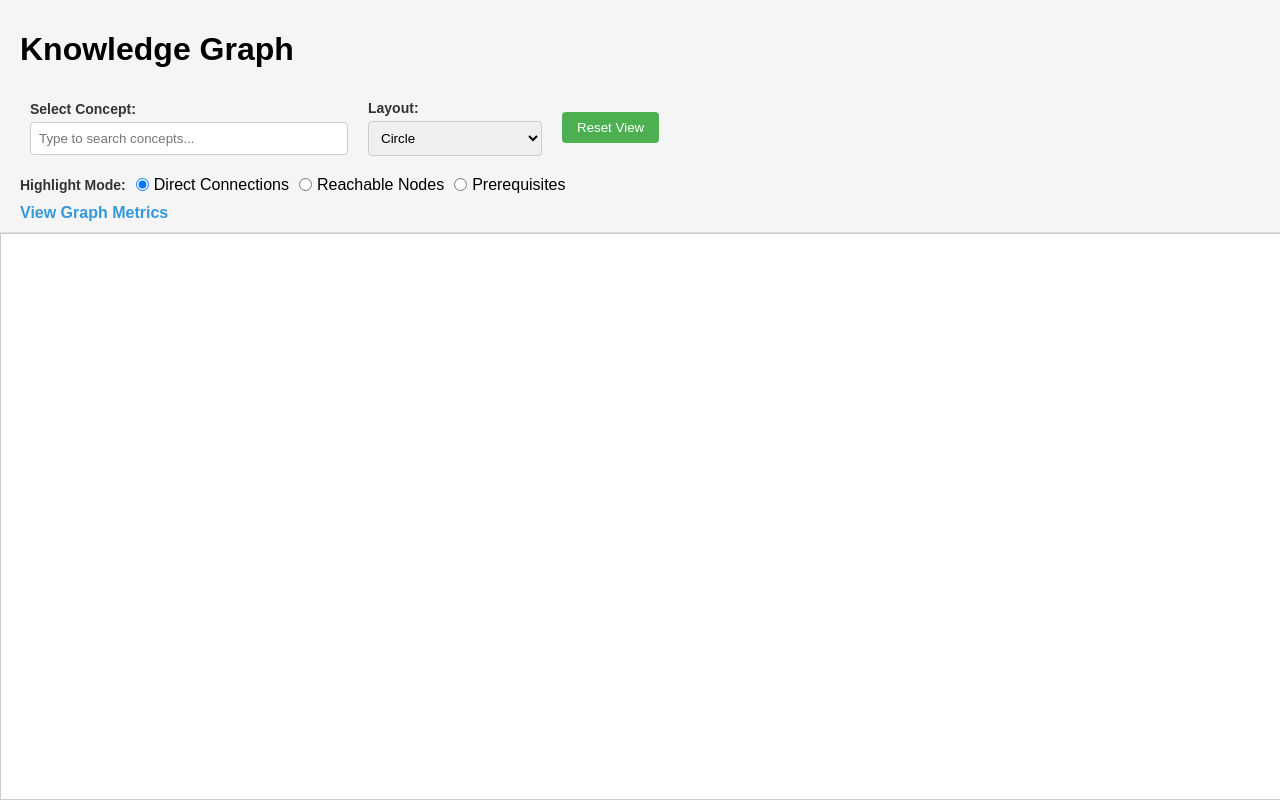
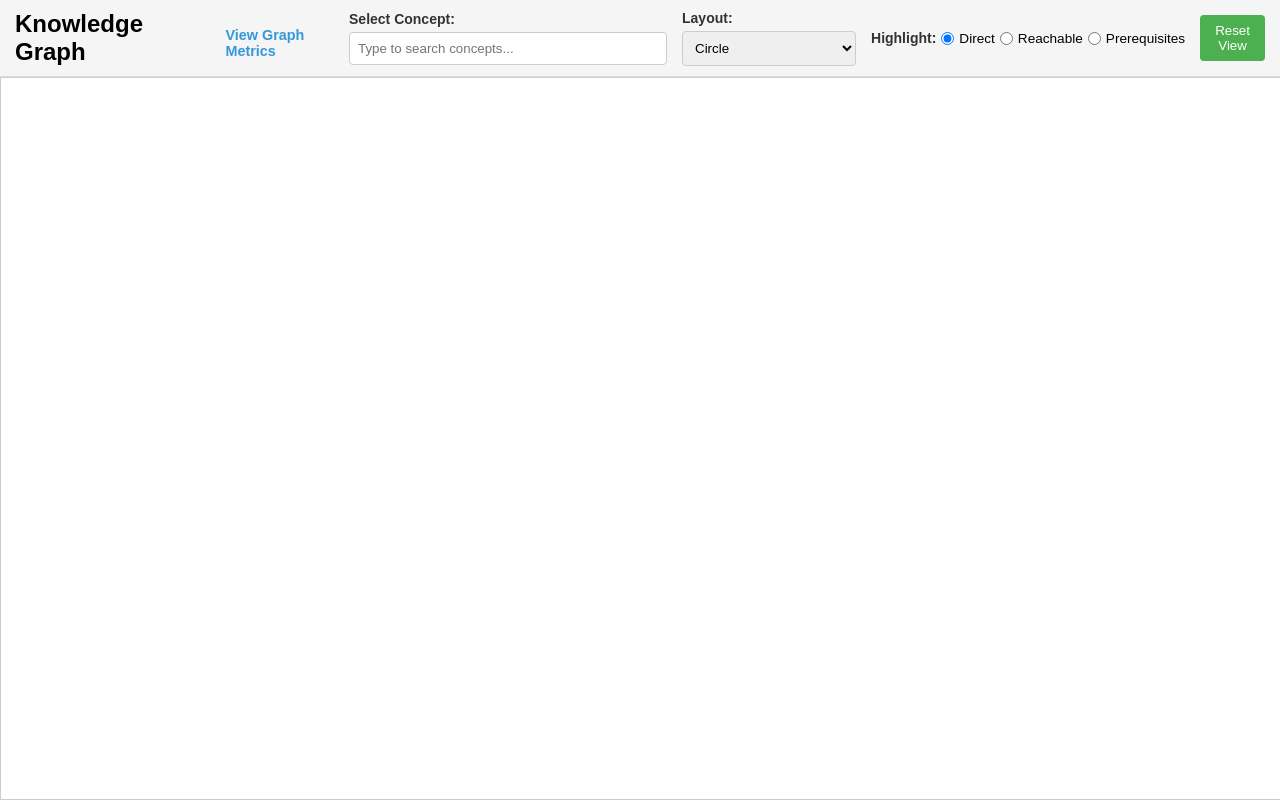
Before and after one commit to farazshaikh/lcknowledgegraph, a website: page web/index.html in a window 1280 px wide. Drawn offline with nearby package versions, Linux system fonts and the light colour scheme.

Commit message:
Fix top header

```diff
--- a/web/index.html
+++ b/web/index.html
@@ -150,8 +150,15 @@
 </head>
 <body>
     <div id="header">
+        <div class="header-content">
+            <div class="header-title">
                 <h1>Knowledge Graph</h1>
-        <div class="controls">
+                <div class="nav-links">
+                    <a href="/metrics">View Graph Metrics</a>
+                </div>
+            </div>
+
+            <div class="header-controls">
                 <div class="control-group">
                     <label for="search" class="control-label">Select Concept:</label>
                     <div class="autocomplete-container">
@@ -173,18 +180,15 @@
                     </select>
                 </div>
 
-            <button id="reset">Reset View</button>
-        </div>
-
                 <div class="highlight-options">
-            <span class="control-label">Highlight Mode:</span>
+                    <span class="control-label">Highlight:</span>
                     <label>
                         <input type="radio" name="highlight-mode" value="direct" checked>
-                Direct Connections
+                        Direct
                     </label>
                     <label>
                         <input type="radio" name="highlight-mode" value="reachable">
-                Reachable Nodes
+                        Reachable
                     </label>
                     <label>
                         <input type="radio" name="highlight-mode" value="prerequisites">
@@ -192,10 +196,49 @@
                     </label>
                 </div>
 
-        <div class="nav-links">
-            <a href="/metrics">View Graph Metrics</a>
+                <button id="reset">Reset View</button>
             </div>
         </div>
+    </div>
+    <style>
+        #header {
+            padding: 10px 15px;
+            background-color: #f5f5f5;
+            border-bottom: 1px solid #ddd;
+        }
+        .header-content {
+            display: flex;
+            justify-content: space-between;
+            align-items: center;
+        }
+        .header-title {
+            display: flex;
+            align-items: center;
+            gap: 20px;
+        }
+        .header-title h1 {
+            margin: 0;
+            font-size: 1.5rem;
+        }
+        .header-controls {
+            display: flex;
+            gap: 15px;
+            align-items: center;
+        }
+        .nav-links {
+            font-size: 0.9rem;
+        }
+        .highlight-options {
+            display: flex;
+            gap: 5px;
+            align-items: center;
+            margin-top: 0;
+        }
+        .highlight-options label {
+            font-size: 0.85rem;
+        }
+    </style>
+
     <div id="cy"></div>
 
     <script>
```
Lines whose indentation alone changed are shown as unchanged.
